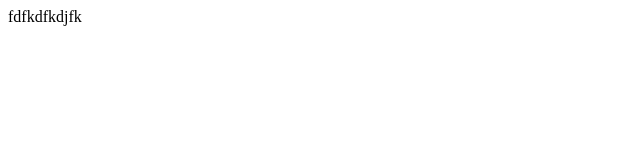
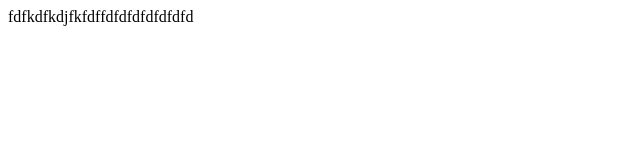
Before and after one commit to neomaxlight/Js, a plain HTML site: page index.html in a window 1280 px wide. Shown: the whole page, without its empty margins (0-640 px from the left). Drawn offline with Linux system fonts and the light colour scheme; files whose address does not match are found by name.

```diff
--- a/index.html
+++ b/index.html
@@ -8,6 +8,7 @@
     <script src="../10.08.2022/js/script.js"></script>
 </head>
 <body>
-    fdfkdfkdjfk
+    fdfkdfkdjfkfdffdfdfdfdfdfdfd
+
 </body>
 </html>
```
